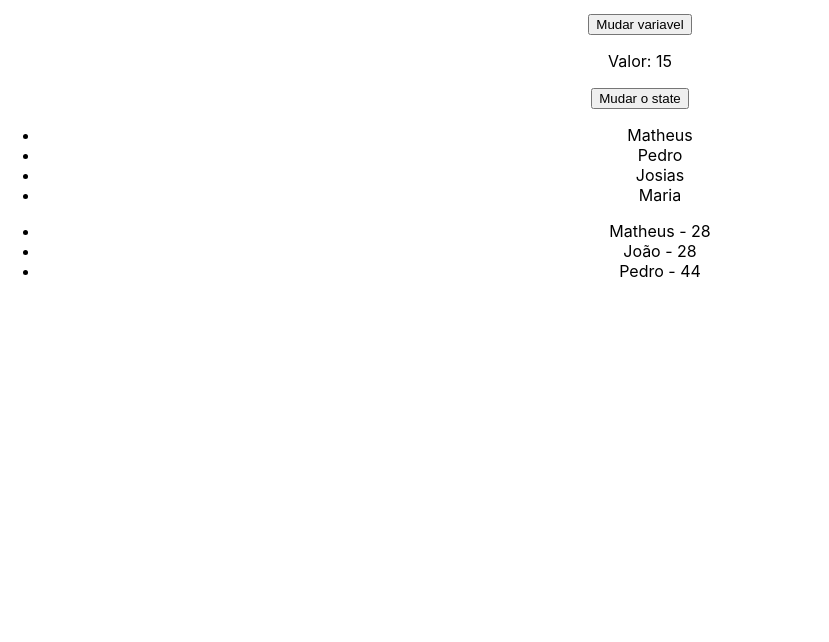
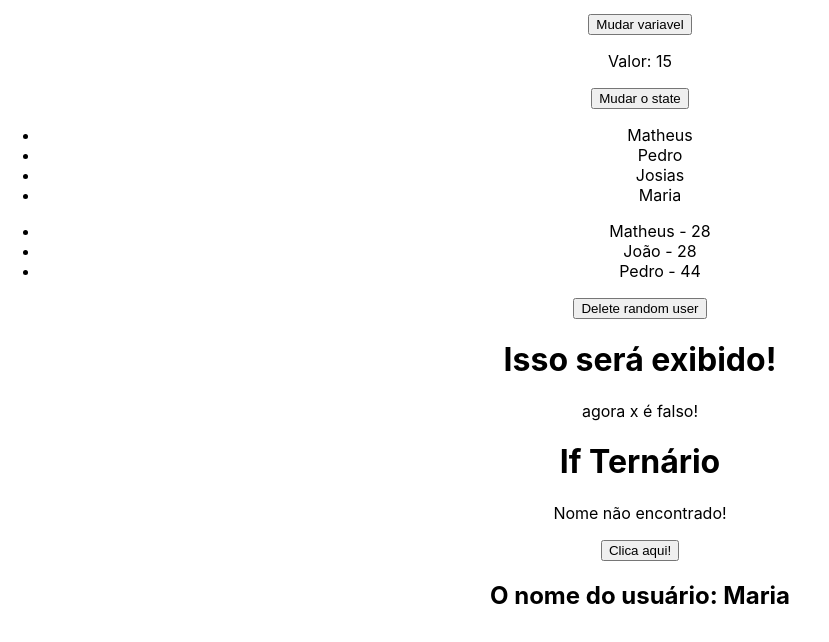
Before and after one commit to fau-33/curso_react_udemy, a React (Create React App) app in the folder 2.fundamentos/2.avancando/secao3/: page / in a window 1280 px wide. Shown: the part 983-1625 px from the top of the page, without its empty margins (0-829 px from the left). Built offline with nearby package versions, Linux system fonts and the light colour scheme.

Commit message:
Feito o condicional e introdução aos props

```diff
--- a/2.fundamentos/2.avancando/secao3/src/App.js
+++ b/2.fundamentos/2.avancando/secao3/src/App.js
@@ -1,9 +1,15 @@
+import { useState } from 'react';
 import './App.css';
 import City from './assets/city.jpg';
+import ConditionalRender from './components/ConditionalRender';
 import ListRender from './components/ListRender';
 import ManageData from './components/ManageData';
+import ShowUserName from './components/ShowUserName';
 
 function App() {
+  // const name = "Joaquim";
+  const [userName] = useState("Maria");
+
   return (
     <div className="App">
       <h1>Avançando no React</h1>
@@ -17,6 +23,8 @@ function App() {
       </div>
       <ManageData />
       <ListRender />
+      <ConditionalRender/>
+      <ShowUserName name={userName} />
     </div>
   );
 }
--- /dev/null
+++ b/2.fundamentos/2.avancando/secao3/src/components/ConditionalRender.js
@@ -0,0 +1,30 @@
+import { useState } from "react"
+
+
+const ConditionalRender = () => {
+
+    const [x] = useState(false);
+
+    const [name, setName] = useState("Flávio");
+
+  return (
+    <div>
+        <h1>Isso será exibido!</h1>
+        {x && <p>se x for true, sim!</p>}
+        {!x && <p>agora x é falso!</p>}
+        <h1>If Ternário</h1>
+        {name === 'João' ? (
+            <div>
+                <p>O nome é João</p>
+            </div>
+        ) : (
+            <div>
+                <p>Nome não encontrado!</p>
+            </div>
+        )}
+        <button onClick={() => setName("João")}>Clica aqui!</button>
+    </div>
+  )
+}
+
+export default ConditionalRender
--- a/2.fundamentos/2.avancando/secao3/src/components/ListRender.js
+++ b/2.fundamentos/2.avancando/secao3/src/components/ListRender.js
@@ -3,11 +3,20 @@ import { useState } from 'react'
 const ListRender = () => {
     const [list] = useState(["Matheus", "Pedro", "Josias", "Maria"]);
 
-    const [users] = useState([
+    const [users, setUsers] = useState([
         {id: 1, name: "Matheus", age: 28},
-        {id: 7345666, name: "João", age: 28},
-        {id: 8344423, name: "Pedro", age: 44},
+        {id: 2, name: "João", age: 28},
+        {id: 3, name: "Pedro", age: 44},
     ]);
+
+    const deleteRandom = () => {
+        const randomNumber = Math.floor(Math.random() * 4);
+
+        setUsers((prevUsers) => {
+            return prevUsers.filter((user) => randomNumber !== user.id);
+        });
+    };
+
 
   return (
     <div>
@@ -23,6 +32,7 @@ const ListRender = () => {
                 </li>
             ))}
         </ul>
+        <button onClick={deleteRandom}>Delete random user</button>
     </div>
   )
 }
--- /dev/null
+++ b/2.fundamentos/2.avancando/secao3/src/components/ShowUserName.js
@@ -0,0 +1,11 @@
+
+
+const ShowUserName = (props) => {
+  return (
+    <div>
+        <h2>O nome do usuário: {props.name} </h2>
+    </div>
+  )
+}
+
+export default ShowUserName
```
